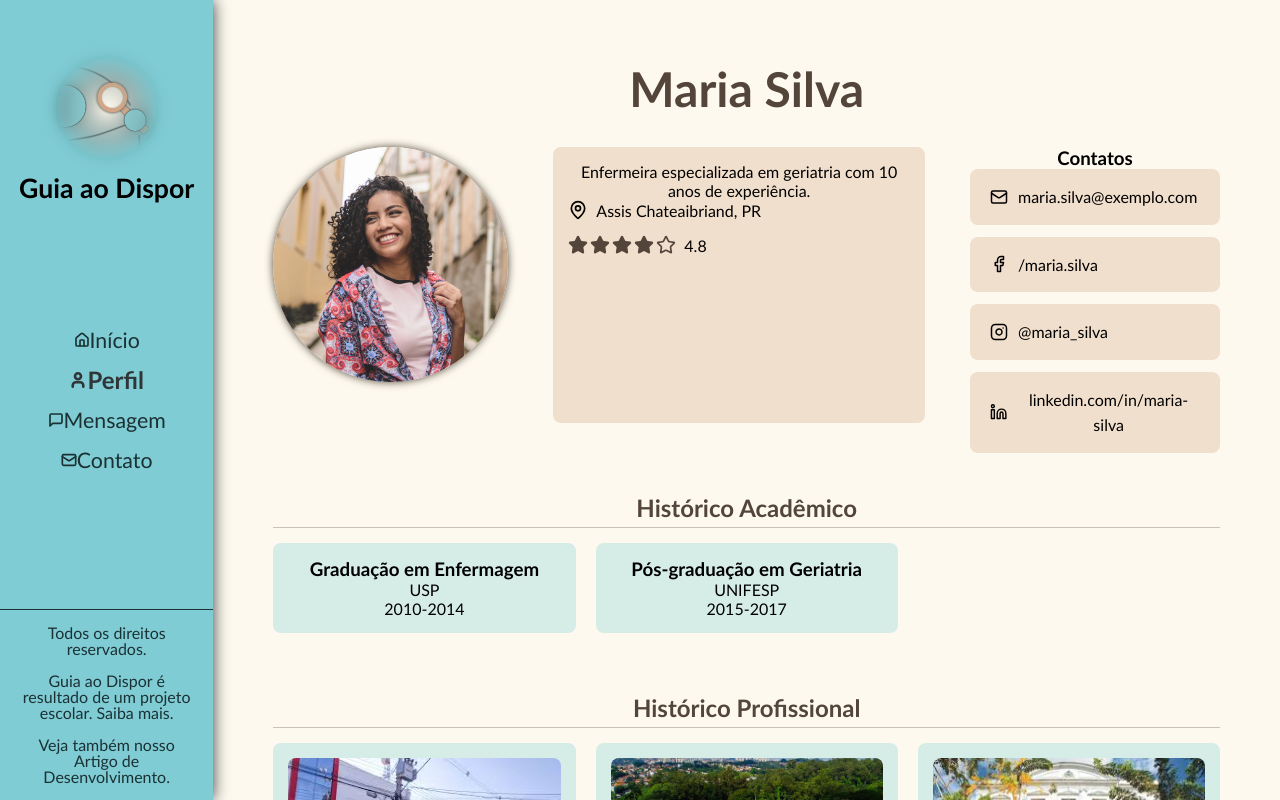
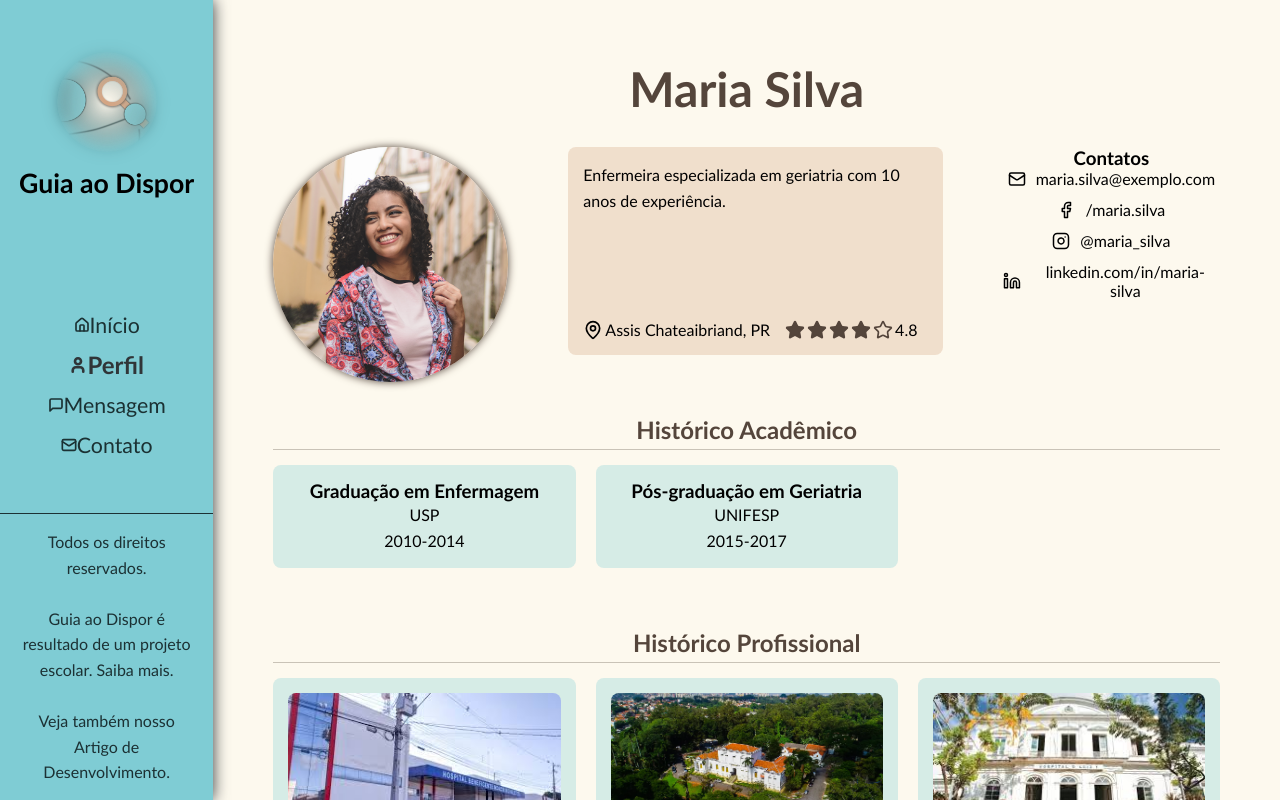
Before and after one commit to Rhuam7282/GuiaAoDispor-PFC, a React (Vite) app: page /perfil in a window 1280 px wide. Built offline with nearby package versions, Linux system fonts and the light colour scheme.

Commit message:
Finalização do perfil

```diff
--- a/src/index.css
+++ b/src/index.css
@@ -12,8 +12,8 @@ body {
 main {
   overflow-y: auto;
   height: 100vh;
+  text-align: center;
 }
-
 .titulo {
   font-size: 48px;
   font-weight: bold;
@@ -22,6 +22,7 @@ main {
 }
 .container {
   padding: 60px;
+  text-align: center;
 }
 .destaque1{
   border-radius: 8px;
@@ -45,12 +46,22 @@ main {
 .destaque3{
   border-radius: 8px;
   padding: 15px;
-  margin: 0px 15px 30px 15px;
+  margin: 0px 30px 30px 30px;
   width: auto;
   background-color: rgba(211, 163, 127, 0.3);
+  text-align: left;
 }
 .imagemPerfil {
   border-radius: 100%;
   object-fit: cover;
   box-shadow: 0 0px 8px  #54453B;
 }
+p {
+  line-height: 1.6;
+}
+
+main .lista{
+  display: flex;
+  align-items: center;
+  gap: 10px;
+}
--- a/src/pages/contato/contato.css
+++ b/src/pages/contato/contato.css
@@ -12,7 +12,6 @@
 
 .about-text {
   text-align: justify;
-  line-height: 1.6;
   display: flex;
 }
 .about-text img{
@@ -94,20 +93,6 @@
   max-height: 200px;
   height: 120px;
 }
-
-.contact-form button {
-  background: #d3a37f;
-  color: #fff;
-  border: none;
-  border-radius: 8px;
-  padding: 15px 30px;
-  font-size: 1rem;
-  font-weight: bold;
-  cursor: pointer;
-  margin-top: 15px;
-  transition: background 0.2s;
-}
-
 .contact-form button:hover {
   background: #b97d4b;
 }
--- a/src/pages/contato/contato.jsx
+++ b/src/pages/contato/contato.jsx
@@ -42,10 +42,10 @@ Venha conosco e se torne um “Guia ao Dispor” ou um de nossos clientes mais d
               <input type="text" placeholder="Seu nome" required />
               <input type="email" placeholder="Seu email" required />
               <textarea placeholder="Sua mensagem" required></textarea>
-              <button type="submit">Enviar</button>
+              <button type="submit" className='destaque2'>Enviar</button>
             </form>
             <aside className='redes'>
-              <div className="listaRedes">
+              <div className="lista">
               {redesSociais.map((rede, index) => {
                 const Icone = rede.icone;
                 return (
--- a/src/pages/perfil/perfil.css
+++ b/src/pages/perfil/perfil.css
@@ -1,45 +1,23 @@
 .containerPrincipal {
-  display: flex;
+  display: grid;
+  grid-template-columns: 1fr 2fr 1fr;
   gap: 30px;
-  margin-bottom: 40px;
-}
-.colunaFoto {
-  flex: 0 0 235px;
+  margin-bottom: 30px;
 }
 .colunaFoto .imagemPerfil{
   width: 235px;
   height: 235px;
 }
-
-.colunaInformacoes {
-  flex: 1;
-  background-color: rgba(211, 163, 127, 0.3);
-  padding: 15px;
-  border-radius: 8px;
-}
-
-.descricaoPerfil {
-  font-size: 18px;
-  line-height: 1.6;
-  margin-bottom: 20px;
+.destaque3{
+  display: flex;
+  flex-direction: column;
 }
 .detalhesPerfil {
+  margin-top: auto;
   display: flex;
-  flex-direction: column;
   gap: 15px;
 }
-.localizacao {
-  display: flex;
-  align-items: center;
-  gap: 8px;
-  font-size: 16px;
-}
-.avaliacao {
-  display: flex;
-  align-items: center;
-  gap: 8px;
-}
-.estrelas {
+main .icone {
   display: flex;
   gap: 2px;
 }
@@ -47,14 +25,8 @@
   flex: 0 0 250px;
 }
 .listaRedes {
-  display: flex;
-  flex-direction: column;
+  align-items: center;
   gap: 12px;
-}
-.itemRede {
-  display: flex;
-  align-items: center;
-  gap: 10px;
 }
 .secaoHistorico {
   margin-bottom: 30px;
--- a/src/pages/perfil/perfil.jsx
+++ b/src/pages/perfil/perfil.jsx
@@ -67,13 +67,12 @@ const Perfil = () => {
           <div className="destaque3">
               <p>{dadosPerfil.descricao}</p>
             <div className="detalhesPerfil">
-              <div className="localizacao">
+              <div className="icone">
                 <MapPin size={20} />
                 <span>{dadosPerfil.localizacao}</span>
               </div>
 
-              <div className="avaliacao">
-                <div className="estrelas">
+                <div className="icone">
                   {[...Array(5)].map((_, i) => (
                     <Star
                       key={i}
@@ -82,11 +81,10 @@ const Perfil = () => {
                       stroke="#54453B"
                     />
                   ))}
+                <span className="valorAvaliacao">{dadosPerfil.avaliacao}</span>
                 </div>
-                <span className="valorAvaliacao">{dadosPerfil.avaliacao}</span>
               </div>
             </div>
-          </div>
 
           {/* Coluna direita com contatos */}
           <div className="colunaContatos">
@@ -95,7 +93,7 @@ const Perfil = () => {
               {dadosPerfil.redesSociais.map((rede, index) => {
                 const Icone = rede.icone;
                 return (
-                  <div key={index} className="itemRede">
+                  <div key={index} className="lista">
                     <Icone size={18} />
                     <span>{rede.usuario}</span>
                   </div>
--- a/src/pages/principal/profissionais.css
+++ b/src/pages/principal/profissionais.css
@@ -25,8 +25,6 @@ img{
 }
 
 .profile-experience {
-  color: #54453B;
-  font-size: 16px;
 }
 
 .profile-list {
```
